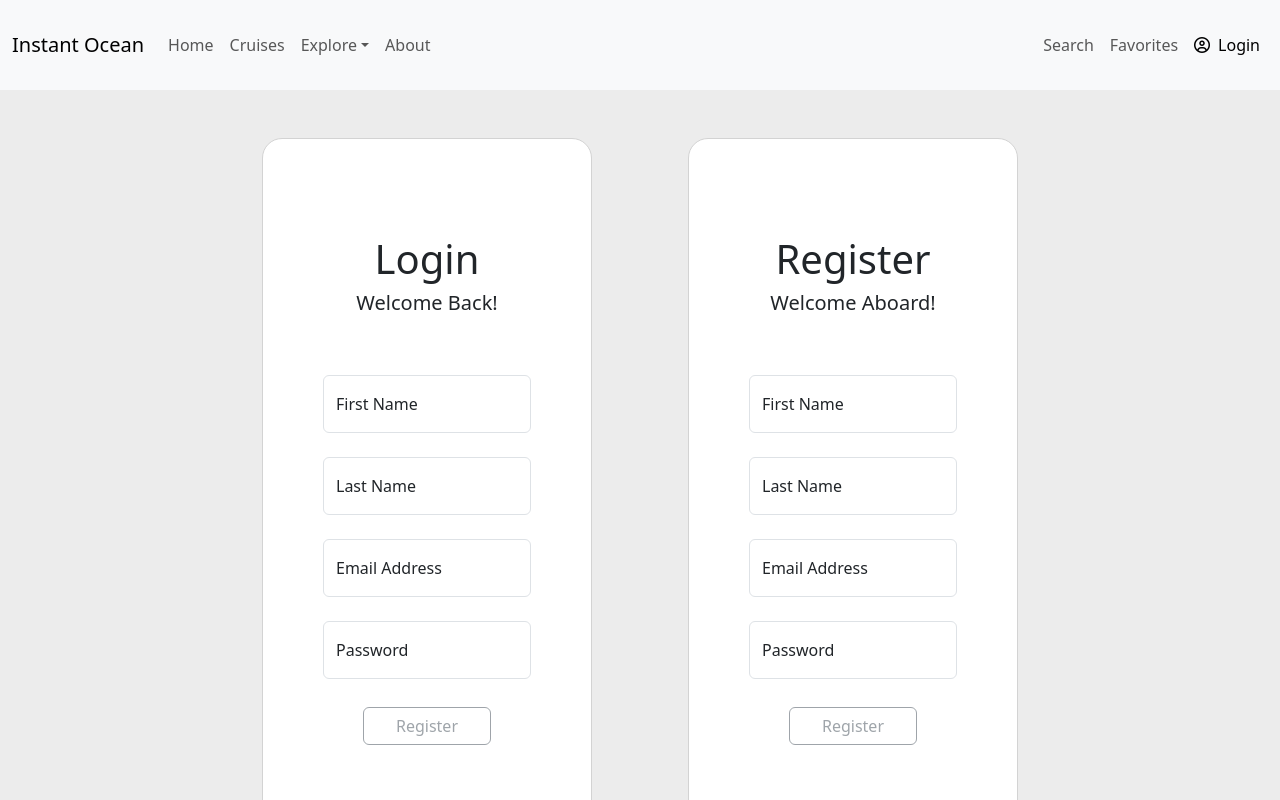
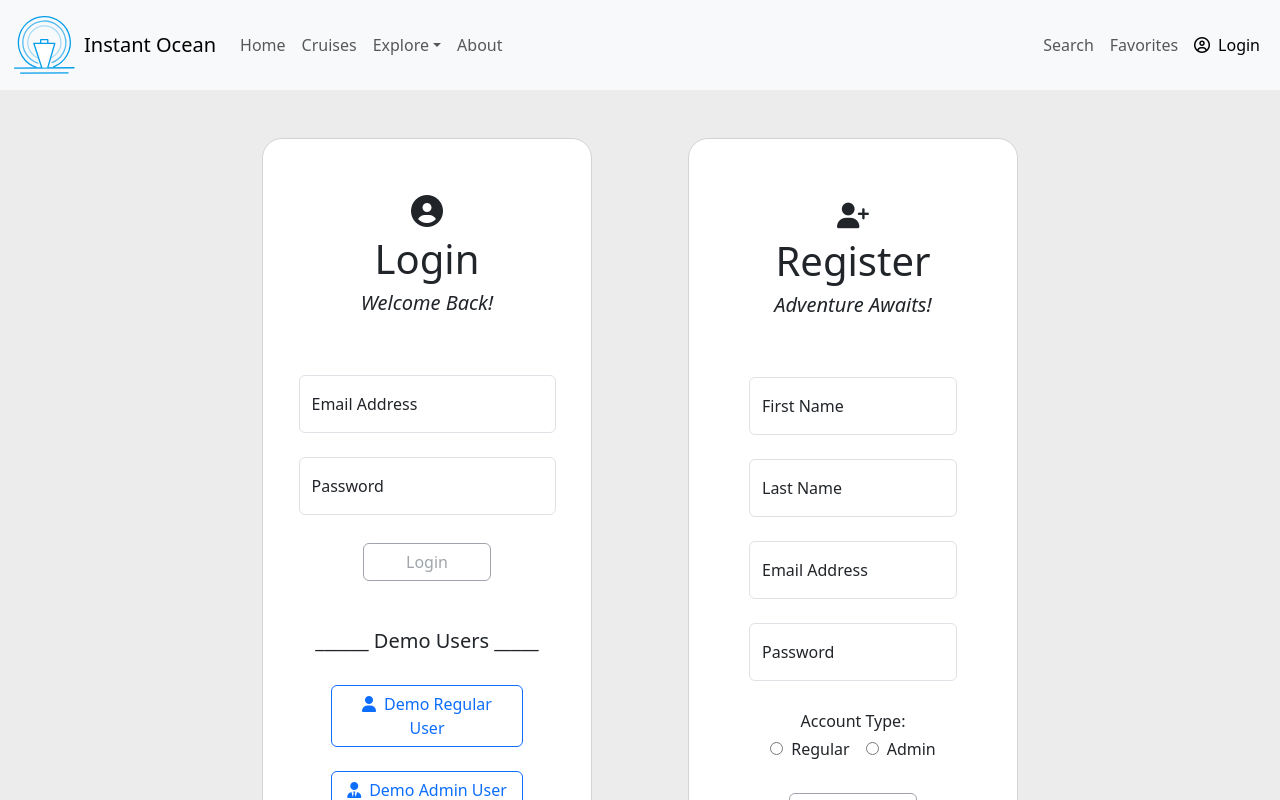
Before and after one commit to MKonstantini/InstantOcean, a React (Create React App) app in the folder client/: page /login in a window 1280 px wide. Shown: the top 800 px of the page. Built offline with nearby package versions, Linux system fonts and the light colour scheme.

Commit message:
login and register forms progression

```diff
--- a/client/src/components/misc/FormLogin.tsx
+++ b/client/src/components/misc/FormLogin.tsx
@@ -1,13 +1,83 @@
 import { FunctionComponent } from "react";
+import { useFormik } from "formik";
+import * as yup from "yup";
 
 interface FormLoginProps {
 
 }
 
 const FormLogin: FunctionComponent<FormLoginProps> = () => {
+    let formik = useFormik({
+        initialValues: {
+            email: "",
+            password: "",
+        },
+        validationSchema: yup.object({
+            email: yup.string().email().required(),
+            password: yup.string().required(),
+        }),
+        onSubmit: (values, { resetForm }) => {
+            console.log(values)
+            resetForm()
+        }
+    })
+
     return (
-        <>
-        </>
+        <form onSubmit={formik.handleSubmit} className="d-flex flex-column justify-content-around align-items-center">
+            {/* Email */}
+            <div className="d-flex flex-column m-2">
+                <div className="form-floating m-1">
+                    <input
+                        className="form-control"
+                        id="loginEmail"
+                        placeholder="name@example.com"
+                        type="text"
+                        name="email"
+                        onChange={formik.handleChange}
+                        value={formik.values.email}
+                        onBlur={formik.handleBlur}
+                    />
+                    <label htmlFor="email">Email Address</label>
+
+                </div>
+                {
+                    formik.touched.email &&
+                    formik.errors.email &&
+                    <small className="text-center">{formik.errors.email}</small>
+                }
+            </div>
+
+            {/* Password */}
+            <div className="d-flex flex-column m-2">
+                <div className="form-floating m-1">
+                    <input
+                        className="form-control"
+                        id="loginPassword"
+                        placeholder="password"
+                        type="password"
+                        name="password"
+                        onChange={formik.handleChange}
+                        value={formik.values.password}
+                        onBlur={formik.handleBlur}
+                    />
+                    <label htmlFor="password">Password</label>
+
+                </div>
+                {
+                    formik.touched.password &&
+                    formik.errors.password &&
+                    <small className="text-center">{formik.errors.password}</small>
+                }
+            </div>
+
+            {/* Button */}
+            <button
+                type="submit"
+                disabled={!formik.isValid || !formik.dirty}
+                className="btn btn-outline-secondary mt-3 mb-5" style={{ width: "8rem" }}>
+                Login
+            </button>
+        </form>
     );
 }
 
--- a/client/src/components/misc/FormRegister.tsx
+++ b/client/src/components/misc/FormRegister.tsx
@@ -1,5 +1,5 @@
 import { FunctionComponent } from "react";
-import { useFormik } from "formik";
+import { Field, FormikProvider, useFormik } from "formik";
 import * as yup from "yup"
 
 interface FormRegisterProps {
@@ -21,7 +21,7 @@ const FormRegister: FunctionComponent<FormRegisterProps> = () => {
             lastname: yup.string().required("last name is a required field"),
             email: yup.string().email().required(),
             password: yup.string().required(),
-            accountType: yup.string().required(),
+            accountType: yup.string(),
             favorites: yup.array()
         }),
         onSubmit: (values, { resetForm }) => {
@@ -31,6 +31,7 @@ const FormRegister: FunctionComponent<FormRegisterProps> = () => {
     })
 
     return (
+        <FormikProvider value={formik}>
             <form onSubmit={formik.handleSubmit} className="d-flex flex-column justify-content-around align-items-center">
                 {/* Firstname */}
                 <div className="d-flex flex-column m-2">
@@ -125,6 +126,29 @@ const FormRegister: FunctionComponent<FormRegisterProps> = () => {
                 </div>
 
                 {/* Account Type */}
+                <div className="my-3">
+                    <p className="mb-1">Account Type:</p>
+                    <div role="group" aria-labelledby="accountType">
+                        <label>
+                            <Field
+                                type="radio"
+                                name="accountType"
+                                value="regular"
+                                className="me-2"
+                            />
+                            Regular
+                        </label>
+                        <label>
+                            <Field
+                                type="radio"
+                                name="accountType"
+                                value="admin"
+                                className="me-2 ms-3"
+                            />
+                            Admin
+                        </label>
+                    </div>
+                </div>
 
                 {/* Button */}
                 <button
@@ -134,6 +158,7 @@ const FormRegister: FunctionComponent<FormRegisterProps> = () => {
                     Register
                 </button>
             </form>
+        </FormikProvider>
     );
 }
 
--- a/client/src/components/misc/Navbar.tsx
+++ b/client/src/components/misc/Navbar.tsx
@@ -6,12 +6,13 @@ interface NavbarProps {
 }
 
 const Navbar: FunctionComponent<NavbarProps> = () => {
-    // const navigate = useNavigate()
+    const navigate = useNavigate()
 
     return (
         <nav className="navbar navbar-expand-lg bg-body-tertiary" style={{ minHeight: "90px" }}>
             <div className="container-fluid">
                 {/* Brand */}
+                <img src="Logo.svg" alt="logo" className="me-2" onClick={() => navigate("/")} />
                 <Link className="navbar-brand" to="/">Instant Ocean</Link>
                 {/* Collapse Btn */}
                 <button className="navbar-toggler" type="button" data-bs-toggle="collapse" data-bs-target="#navbarNavAltMarkup" aria-controls="navbarNavAltMarkup" aria-expanded="false" aria-label="Toggle navigation">
--- a/client/src/components/pages/Login.tsx
+++ b/client/src/components/pages/Login.tsx
@@ -1,5 +1,6 @@
 import { FunctionComponent } from "react";
 import FormRegister from "../misc/FormRegister";
+import FormLogin from "../misc/FormLogin";
 
 interface LoginProps {
 
@@ -9,20 +10,33 @@ const Login: FunctionComponent<LoginProps> = () => {
     return (
         <div className="d-flex flex-wrap justify-content-center">
             {/* Login */}
-            <div className="text-center m-5 p-5" style={{ backgroundColor: "white", border: "1px solid lightgrey", borderRadius: "20px", maxWidth: "330px" }}>
+            <div className="text-center m-5 p-2" style={{ backgroundColor: "white", border: "1px solid lightgrey", borderRadius: "20px", maxWidth: "330px" }}>
                 <header className="my-5">
+                    <i className="fa-solid fa-circle-user mb-2" style={{ fontSize: "2rem" }}></i>
                     <h1>Login</h1>
-                    <h5>Welcome Back!</h5>
+                    <h5><i>Welcome Back!</i></h5>
                 </header>
-                <FormRegister />
+
+                <FormLogin />
+
+                {/* Demo Users */}
+                <div>
+                    <h5>______ Demo Users _____</h5>
+                    {/* Regular */}
+                    <button type="button" className="btn btn-outline-primary mt-4" style={{ width: "12rem" }}> <i className="fa-solid fa-user me-2"></i>Demo Regular User</button>
+                    {/* Admin */}
+                    <button type="button" className="btn btn-outline-primary mt-4 mb-5" style={{ width: "12rem" }}><i className="fa-solid fa-user-tie me-2"></i>Demo Admin User</button>
+                </div>
             </div>
 
             {/* Register */}
-            <div className="text-center m-5 p-5" style={{ backgroundColor: "white", border: "1px solid lightgrey", borderRadius: "20px", maxWidth: "330px" }}>
+            <div className="text-center m-5 px-5 pt-2" style={{ backgroundColor: "white", border: "1px solid lightgrey", borderRadius: "20px", maxWidth: "330px" }}>
                 <header className="my-5">
+                    <i className="fa-solid fa-user-plus my-2" style={{ fontSize: "1.6rem" }}></i>
                     <h1>Register</h1>
-                    <h5>Welcome Aboard!</h5>
+                    <h5><i>Adventure Awaits!</i></h5>
                 </header>
+
                 <FormRegister />
             </div>
 
```
Lines whose indentation alone changed are shown as unchanged.
